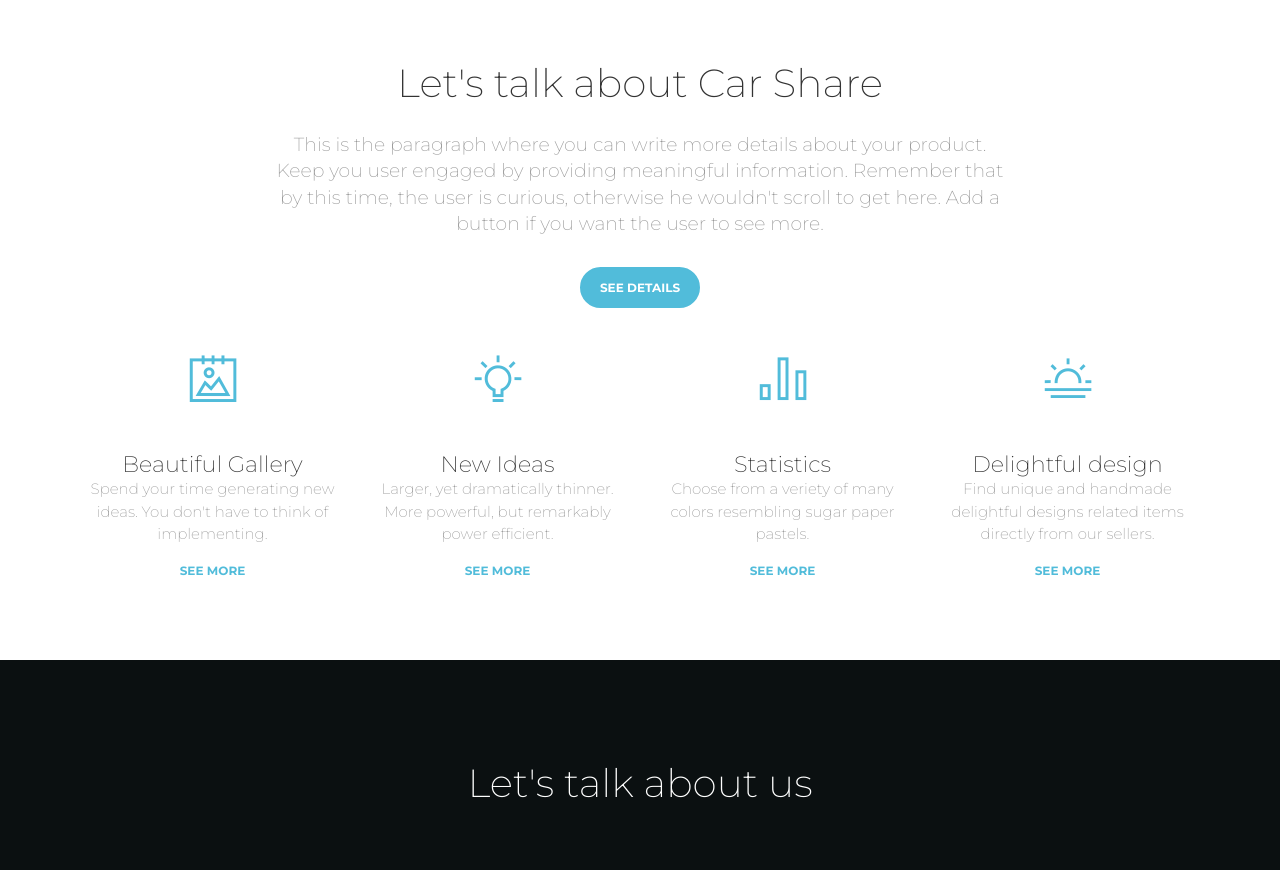
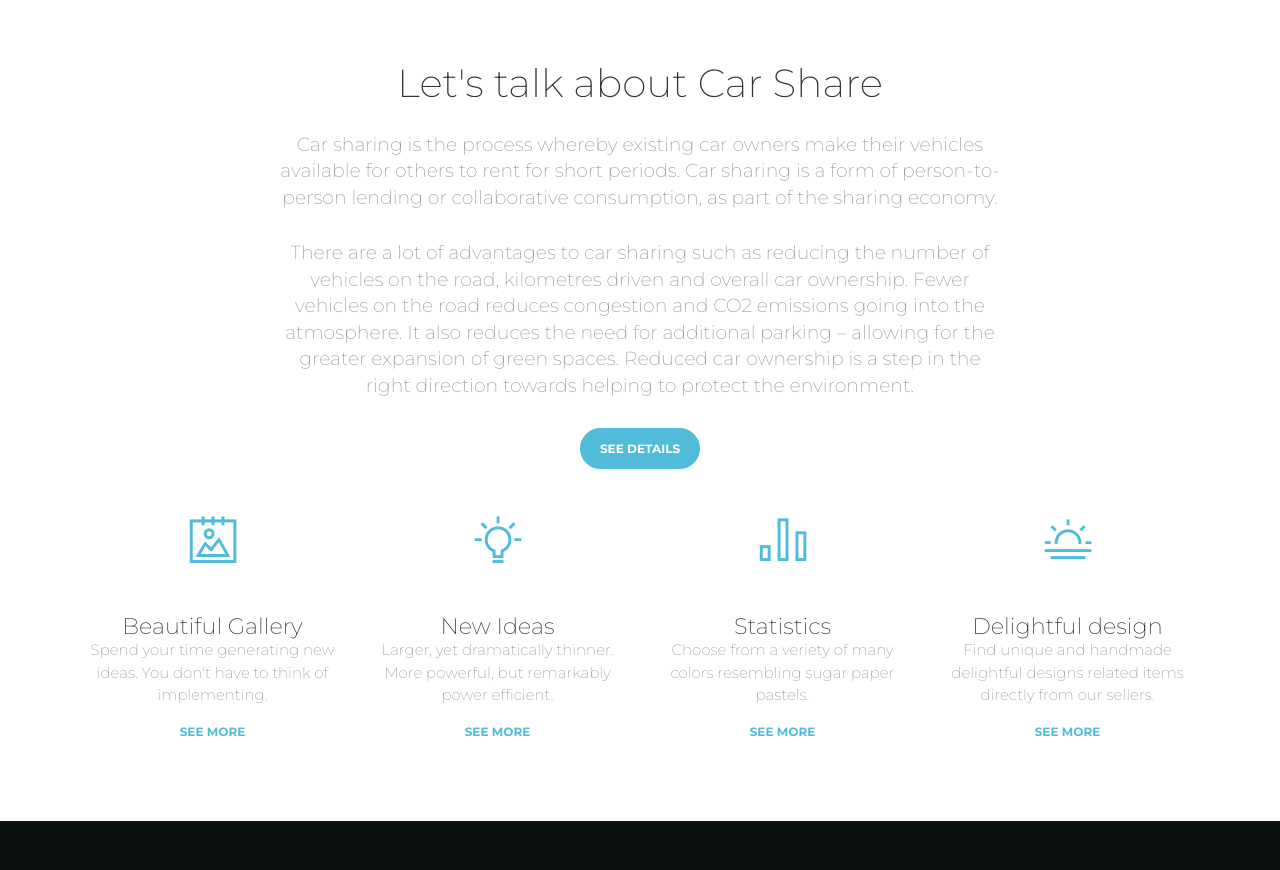
Before and after one commit to pcjerry/ProjectJS, a React (Create React App) app in the folder webapp/: page / in a window 1280 px wide. Shown: the part 840-1710 px from the top of the page. Built offline with nearby package versions, Linux system fonts and the light colour scheme; no server answers.

Commit message:
Changed landing message

```diff
--- a/webapp/src/components/LandingPage.js
+++ b/webapp/src/components/LandingPage.js
@@ -29,8 +29,8 @@
     });
     return (
         <>
-      <HomeNavbar />
-      <HomeHeader />
+            <HomeNavbar/>
+            <HomeHeader/>
             <div className="main">
                 <div className="section text-center">
                     <Container>
@@ -38,13 +38,20 @@
                             <Col className="ml-auto mr-auto" md="8">
                                 <h2 className="title">Let's talk about Car Share</h2>
                                 <h5 className="description">
-                  This is the paragraph where you can write more details about
-                  your product. Keep you user engaged by providing meaningful
-                  information. Remember that by this time, the user is curious,
-                  otherwise he wouldn't scroll to get here. Add a button if you
-                  want the user to see more.
+                                    Car sharing is the process whereby existing car owners make their vehicles available
+                                    for others to rent for short periods. Car sharing is a form of person-to-person
+                                    lending or collaborative consumption, as part of the sharing economy.
                                 </h5>
-                <br />
+                                <br/>
+                                <h5 className="description">
+                                    There are a lot of advantages to car sharing such as reducing the number of vehicles on the
+                                    road, kilometres driven and overall car ownership. Fewer vehicles on the road
+                                    reduces congestion and CO2 emissions going into the atmosphere. It also reduces the
+                                    need for additional parking – allowing for the greater expansion of green spaces.
+                                    Reduced car ownership is a step in the right direction towards helping to protect
+                                    the environment.
+                                </h5>
+                                <br/>
                                 <Button
                                     className="btn-round"
                                     color="info"
@@ -55,13 +62,13 @@
                                 </Button>
                             </Col>
                         </Row>
-            <br />
-            <br />
+                        <br/>
+                        <br/>
                         <Row>
                             <Col md="3">
                                 <div className="info">
                                     <div className="icon icon-info">
-                    <i className="nc-icon nc-album-2" />
+                                        <i className="nc-icon nc-album-2"/>
                                     </div>
                                     <div className="description">
                                         <h4 className="info-title">Beautiful Gallery</h4>
@@ -78,7 +85,7 @@
                             <Col md="3">
                                 <div className="info">
                                     <div className="icon icon-info">
-                    <i className="nc-icon nc-bulb-63" />
+                                        <i className="nc-icon nc-bulb-63"/>
                                     </div>
                                     <div className="description">
                                         <h4 className="info-title">New Ideas</h4>
@@ -95,7 +102,7 @@
                             <Col md="3">
                                 <div className="info">
                                     <div className="icon icon-info">
-                    <i className="nc-icon nc-chart-bar-32" />
+                                        <i className="nc-icon nc-chart-bar-32"/>
                                     </div>
                                     <div className="description">
                                         <h4 className="info-title">Statistics</h4>
@@ -112,7 +119,7 @@
                             <Col md="3">
                                 <div className="info">
                                     <div className="icon icon-info">
-                    <i className="nc-icon nc-sun-fog-29" />
+                                        <i className="nc-icon nc-sun-fog-29"/>
                                     </div>
                                     <div className="description">
                                         <h4 className="info-title">Delightful design</h4>
@@ -163,7 +170,7 @@
                                             href="#pablo"
                                             onClick={(e) => e.preventDefault()}
                                         >
-                      <i className="fa fa-twitter" />
+                                            <i className="fa fa-twitter"/>
                                         </Button>
                                         <Button
                                             className="btn-just-icon btn-neutral ml-1"
@@ -171,7 +178,7 @@
                                             href="#pablo"
                                             onClick={(e) => e.preventDefault()}
                                         >
-                      <i className="fa fa-google-plus" />
+                                            <i className="fa fa-google-plus"/>
                                         </Button>
                                         <Button
                                             className="btn-just-icon btn-neutral ml-1"
@@ -179,7 +186,7 @@
                                             href="#pablo"
                                             onClick={(e) => e.preventDefault()}
                                         >
-                      <i className="fa fa-linkedin" />
+                                            <i className="fa fa-linkedin"/>
                                         </Button>
                                     </CardFooter>
                                 </Card>
@@ -215,7 +222,7 @@
                                             href="#pablo"
                                             onClick={(e) => e.preventDefault()}
                                         >
-                      <i className="fa fa-twitter" />
+                                            <i className="fa fa-twitter"/>
                                         </Button>
                                         <Button
                                             className="btn-just-icon btn-neutral ml-1"
@@ -223,7 +230,7 @@
                                             href="#pablo"
                                             onClick={(e) => e.preventDefault()}
                                         >
-                      <i className="fa fa-google-plus" />
+                                            <i className="fa fa-google-plus"/>
                                         </Button>
                                         <Button
                                             className="btn-just-icon btn-neutral ml-1"
@@ -231,7 +238,7 @@
                                             href="#pablo"
                                             onClick={(e) => e.preventDefault()}
                                         >
-                      <i className="fa fa-linkedin" />
+                                            <i className="fa fa-linkedin"/>
                                         </Button>
                                     </CardFooter>
                                 </Card>
@@ -267,7 +274,7 @@
                                             href="#pablo"
                                             onClick={(e) => e.preventDefault()}
                                         >
-                      <i className="fa fa-twitter" />
+                                            <i className="fa fa-twitter"/>
                                         </Button>
                                         <Button
                                             className="btn-just-icon btn-neutral ml-1"
@@ -275,7 +282,7 @@
                                             href="#pablo"
                                             onClick={(e) => e.preventDefault()}
                                         >
-                      <i className="fa fa-google-plus" />
+                                            <i className="fa fa-google-plus"/>
                                         </Button>
                                         <Button
                                             className="btn-just-icon btn-neutral ml-1"
@@ -283,7 +290,7 @@
                                             href="#pablo"
                                             onClick={(e) => e.preventDefault()}
                                         >
-                      <i className="fa fa-linkedin" />
+                                            <i className="fa fa-linkedin"/>
                                         </Button>
                                     </CardFooter>
                                 </Card>
@@ -303,10 +310,10 @@
                                             <InputGroup>
                                                 <InputGroupAddon addonType="prepend">
                                                     <InputGroupText>
-                            <i className="nc-icon nc-single-02" />
+                                                        <i className="nc-icon nc-single-02"/>
                                                     </InputGroupText>
                                                 </InputGroupAddon>
-                        <Input placeholder="Name" type="text" />
+                                                <Input placeholder="Name" type="text"/>
                                             </InputGroup>
                                         </Col>
                                         <Col md="6">
@@ -314,10 +321,10 @@
                                             <InputGroup>
                                                 <InputGroupAddon addonType="prepend">
                                                     <InputGroupText>
-                            <i className="nc-icon nc-email-85" />
+                                                        <i className="nc-icon nc-email-85"/>
                                                     </InputGroupText>
                                                 </InputGroupAddon>
-                        <Input placeholder="Email" type="text" />
+                                                <Input placeholder="Email" type="text"/>
                                             </InputGroup>
                                         </Col>
                                     </Row>
@@ -340,7 +347,7 @@
                     </Container>
                 </div>
             </div>
-      <HomeFooter />
+            <HomeFooter/>
         </>
     );
 }
```
Lines whose indentation alone changed are shown as unchanged.
